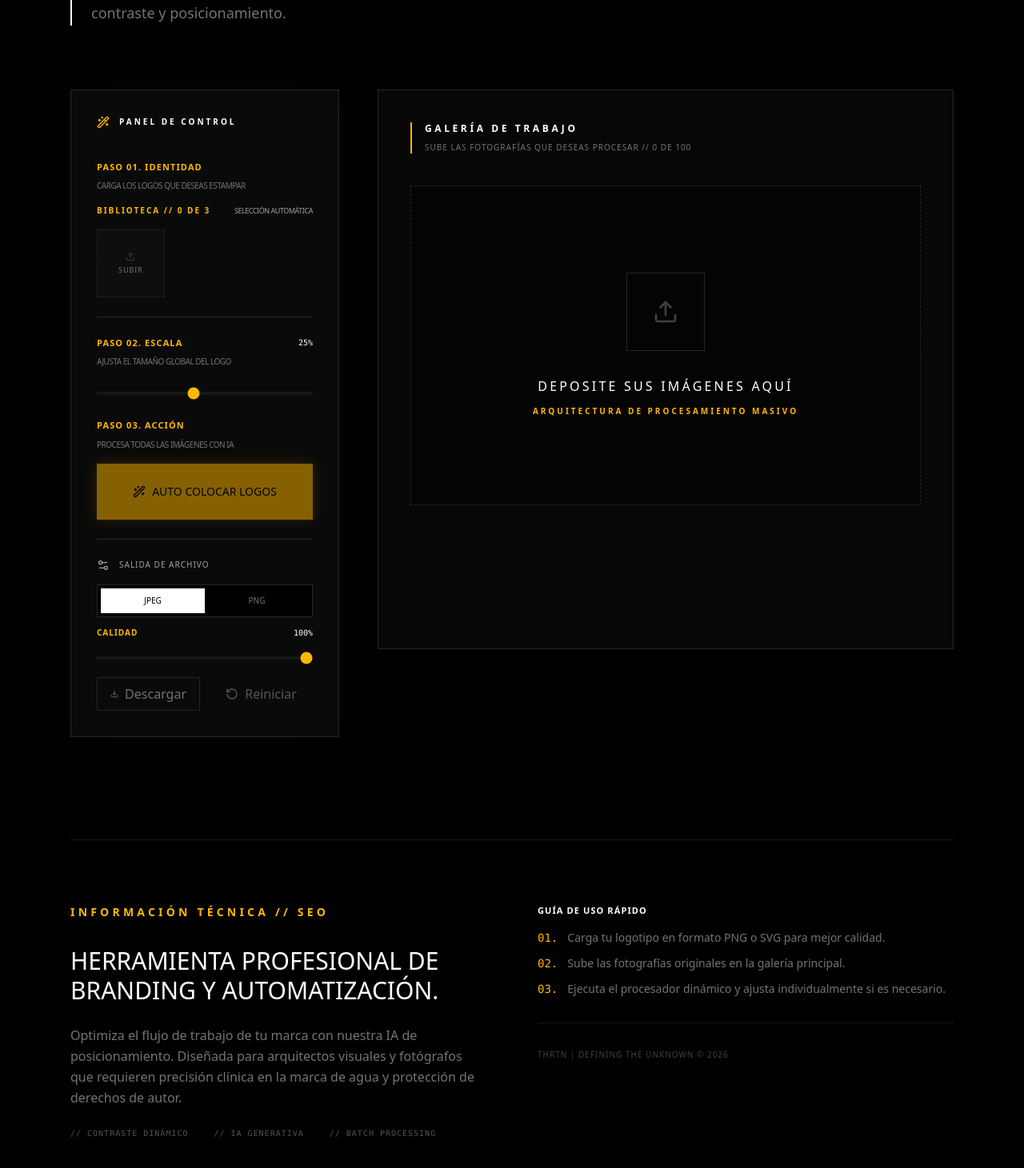
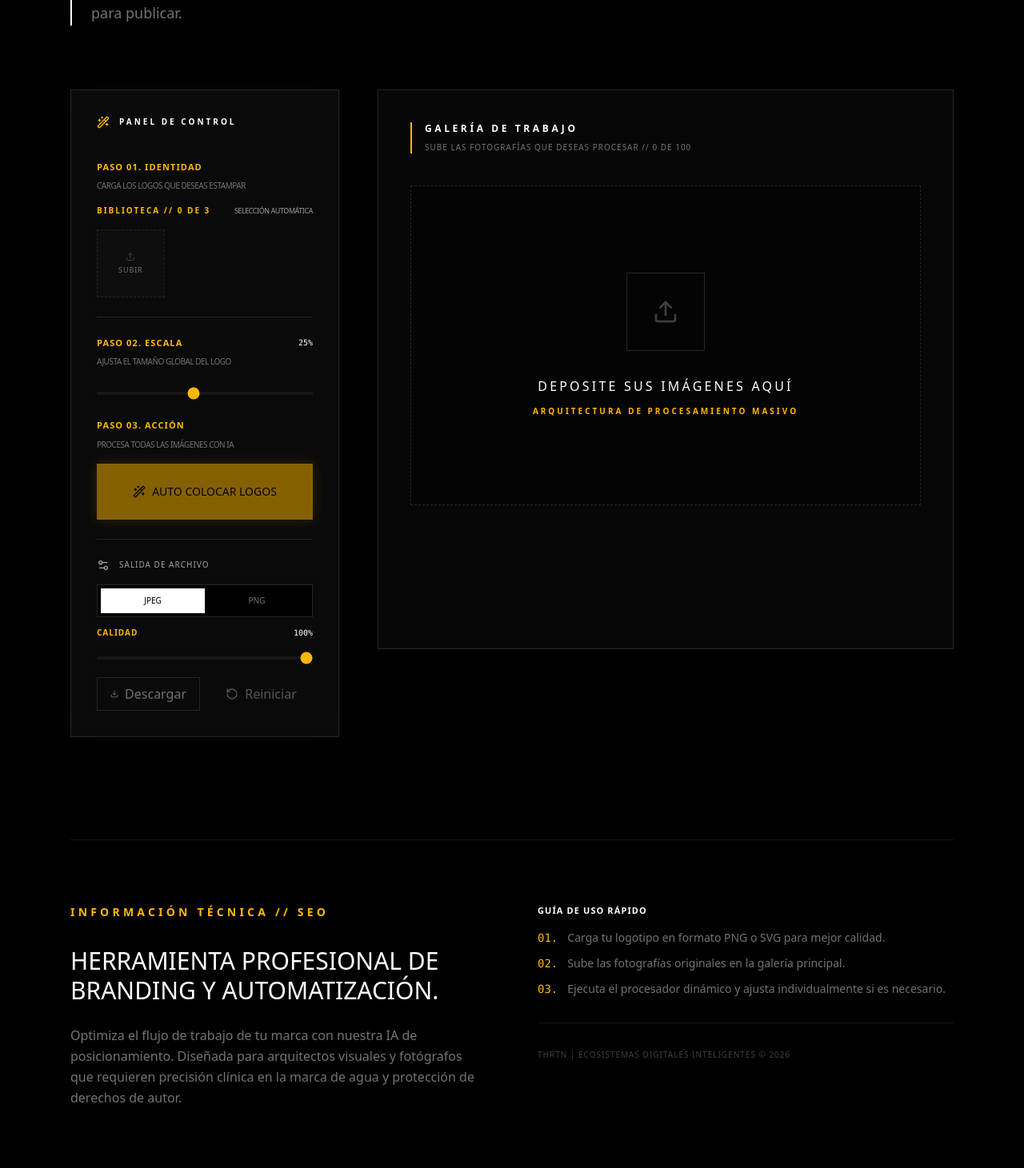
Before and after one commit to Daniel-Banda/AppLogo, a React (Vite) app: page / in a window 1280 px wide. Shown: the part 275-1736 px from the top of the page at 80% size. Built offline with nearby package versions, Linux system fonts and the light colour scheme.

Commit message:
Add files

```diff
--- a/src/App.tsx
+++ b/src/App.tsx
@@ -133,7 +133,7 @@ function App() {
             DIGITAL.
           </h1>
           <p className="text-neutral-500 max-w-xl text-lg font-light leading-relaxed">
-            Arquitectura visual para la marca. Automatización inteligente de contraste y posicionamiento.
+            Coloca tu logo perfecto en segundos — automático, limpio y listo para publicar.
           </p>
         </header>
 
@@ -344,11 +344,6 @@ function App() {
               <p className="text-neutral-500 font-light leading-relaxed mb-6">
                 Optimiza el flujo de trabajo de tu marca con nuestra IA de posicionamiento. Diseñada para arquitectos visuales y fotógrafos que requieren precisión clínica en la marca de agua y protección de derechos de autor.
               </p>
-              <div className="flex gap-8 text-[10px] uppercase tracking-widest text-neutral-600 font-mono">
-                <span>// Contraste Dinámico</span>
-                <span>// IA Generativa</span>
-                <span>// Batch Processing</span>
-              </div>
             </div>
             <div className="space-y-8">
               <div>
@@ -360,7 +355,7 @@ function App() {
                 </ul>
               </div>
               <div className="pt-8 border-t border-neutral-900">
-                <p className="text-[10px] text-neutral-700 uppercase tracking-widest">THRTN | DEFINING THE UNKNOWN © 2026</p>
+                <p className="text-[10px] text-neutral-700 uppercase tracking-widest">THRTN | Ecosistemas Digitales Inteligentes © 2026</p>
               </div>
             </div>
           </div>
```
